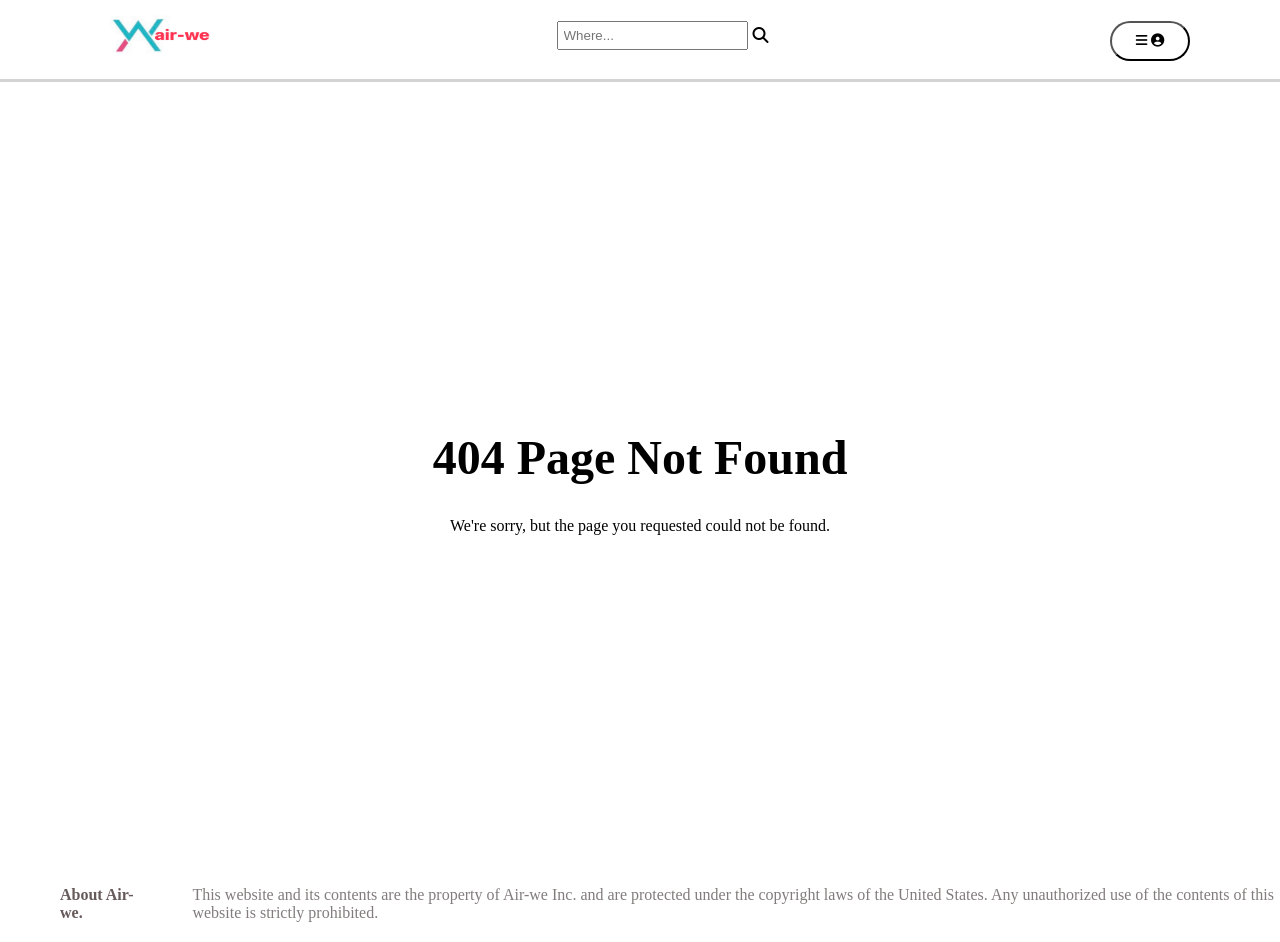
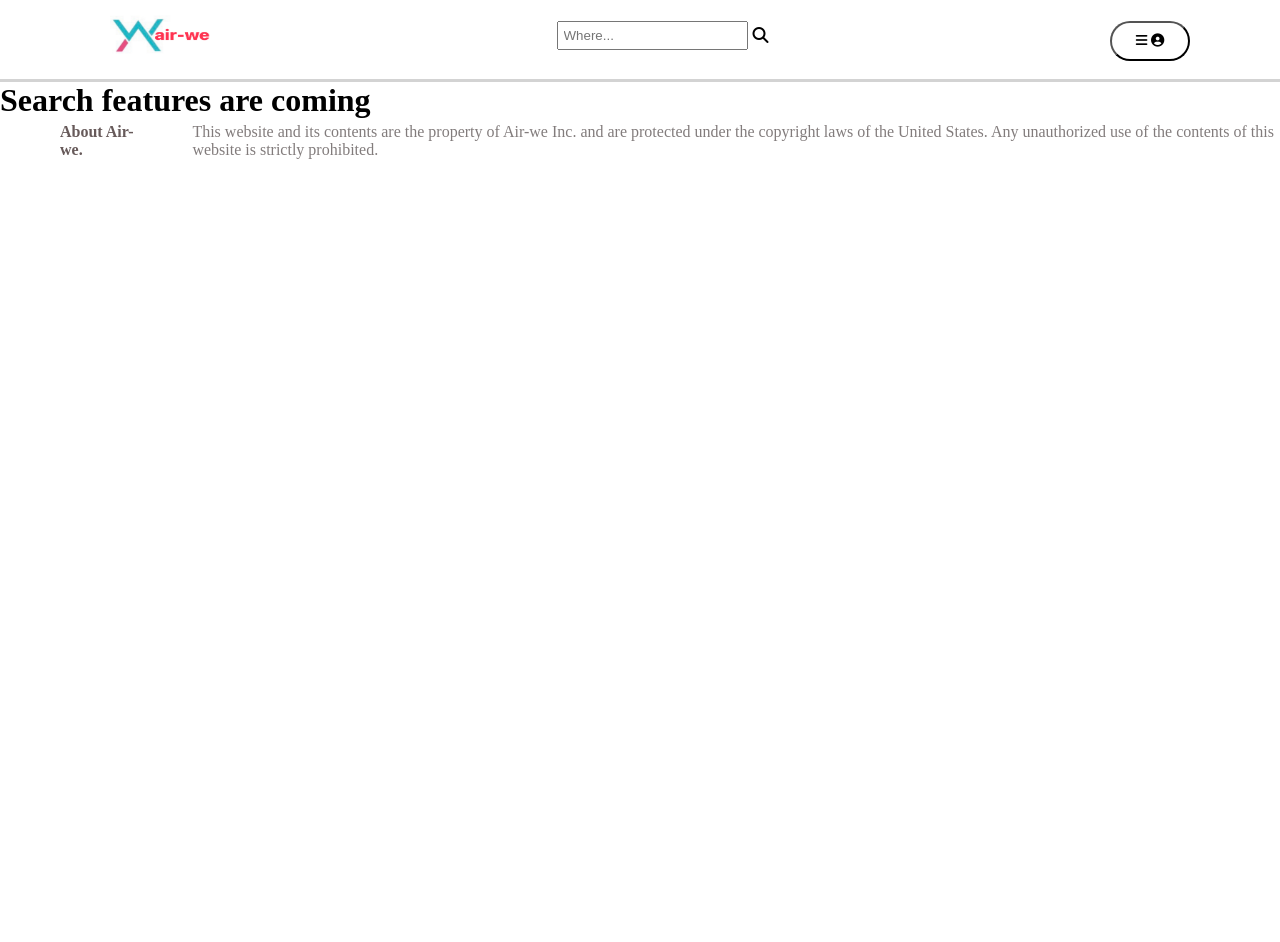
Before and after one commit to Vusal-Layijov/AIr.Bnb, a React (Create React App) app in the folder frontend/: page /spots in a window 1280 px wide. After the commit the page ends 800 px from the top, so only its background shows below. Built offline with nearby package versions, Linux system fonts and the light colour scheme; no server answers.

Commit message:
search route added

```diff
--- a/frontend/src/App.js
+++ b/frontend/src/App.js
@@ -37,13 +37,13 @@ function App() {
 
       < Navigation isLoaded={isLoaded} />
         <Switch>
-          <Route exact path={'/?q'}>
-            <FilterSpots />
-          </Route>
           <Route exact path={'/'}>
             <AllSpotsDetails />
           </Route>
-          <Route exact path={'/spots/new'}>
+          <Route exact path={'/spots'}>
+            <FilterSpots />
+          </Route>
+          <Route  path={'/spots/new'}>
            <CreateNewSpot />
           </Route>
           <Route path={'/users/current'}>
--- a/frontend/src/components/FilterSpots/index.js
+++ b/frontend/src/components/FilterSpots/index.js
@@ -1,5 +1,5 @@
 export default function FilterSpots(){
     return(
-        <h1>hiiiiiii</h1>
+        <h1>Search features are coming</h1>
     )
 }
--- a/frontend/src/components/Navigation/index.js
+++ b/frontend/src/components/Navigation/index.js
@@ -17,7 +17,7 @@ function Navigation({ isLoaded }) {
     const [openForm, setOpenForm] = useState(false)
     const {searchParams,setSearchParams}=useSearchParams('')
     const search = () =>{
-        history.push(`/?q=${searchParams}`)
+        history.push(`/spots/?q=${searchParams}`)
     }
     function handleKeyPress (e){
         if(e.key==='Enter') search()
```
